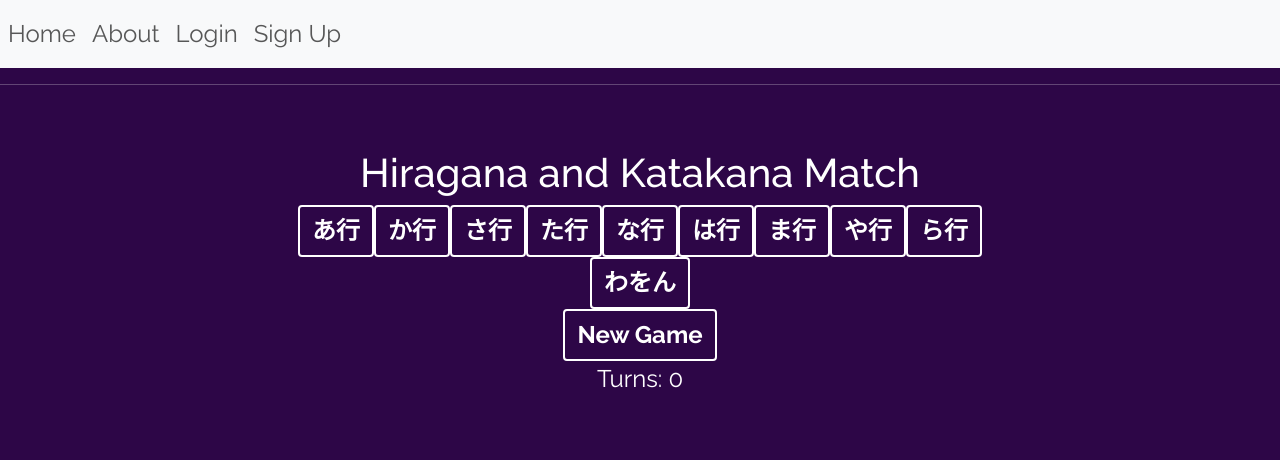
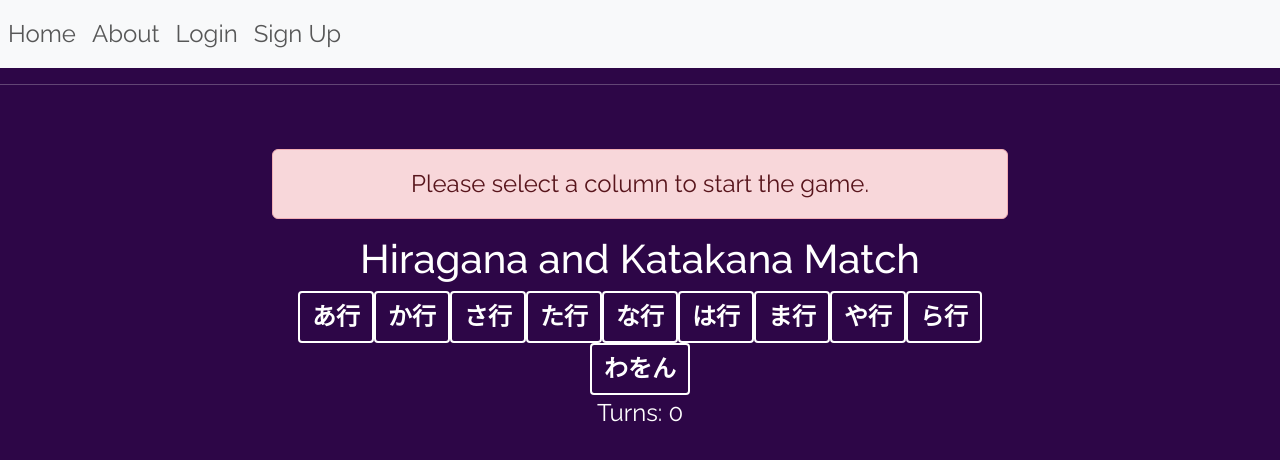
Before and after one commit to sc222rb/HelloNihongoKids, a React (Create React App) app in the folder client/: page /game in a window 1280 px wide. Shown: the top 460 px of the page. Built offline with nearby package versions, Linux system fonts and the light colour scheme.

Commit message:
remove the new game to fix the bug

```diff
--- a/client/src/components/Game/Game.js
+++ b/client/src/components/Game/Game.js
@@ -26,6 +26,10 @@ const Game = () => {
    * Shuffles the cards for a new game.
    */
   const shuffleCards = useCallback(() => {
+    if (selectedColumn.length === 0) {
+      setError('Please select a column to start the game.')
+      return
+    }
     const shuffledCards = [...selectedColumn]
       .sort(() => Math.random() - 0.5)
       .map(card => ({ ...card, id: Math.random() }))
@@ -47,6 +51,7 @@ const Game = () => {
   const handleColumnSelection = (column, columnName) => {
     setSelectedColumn(column)
     setSelectedColumnName(columnName)
+    shuffleCards()
   }
 
   /**
@@ -162,7 +167,6 @@ const Game = () => {
               <button onClick={() => handleColumnSelection(CardData.columnRa, 'ら行')}>ら行</button>
               <button onClick={() => handleColumnSelection(CardData.columnWaWoNn, 'わをん')}>わをん</button>
             </div>
-            <button onClick={shuffleCards}>New Game</button>
             <p>Turns: {turns}</p>
             <div className="card-grid">
               {cards.map(card => (
```
